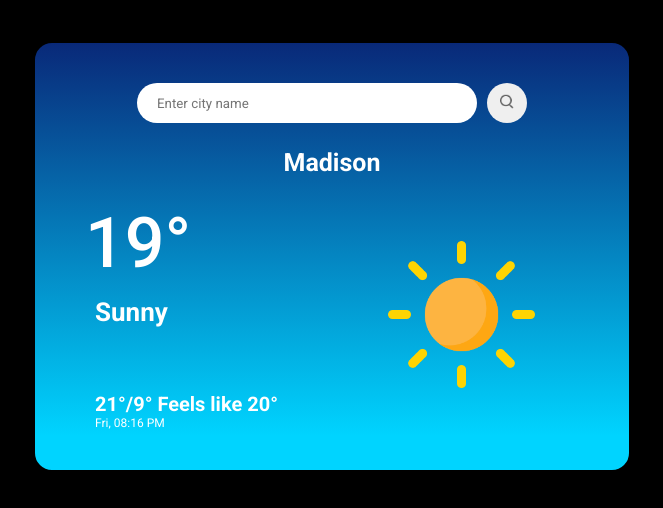
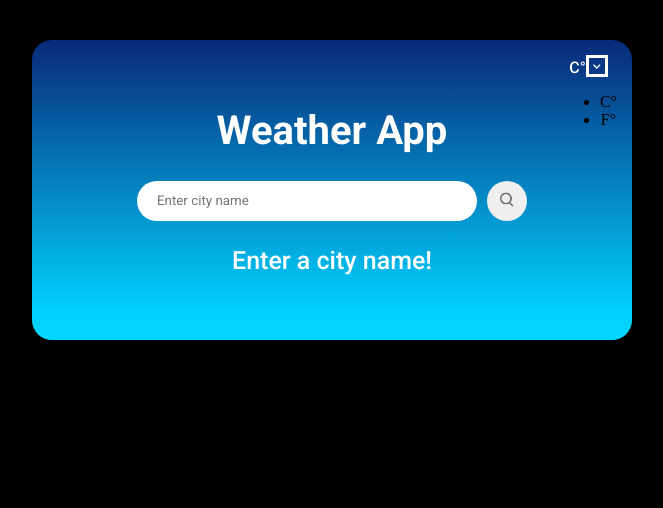
Before and after one commit to BeckWangthumboon/notes-sharing-app-, a React (Vite) app: page / in a window 1280 px wide. Shown: the top 508 px of the page, without its empty margins (308-971 px from the left). Built offline with nearby package versions, Linux system fonts and the light colour scheme.

Commit message:
Error Handling + starting to add units to the page

```diff
--- a/index.html
+++ b/index.html
@@ -10,6 +10,11 @@
       href="https://fonts.googleapis.com/css2?family=Roboto:wght@400;500;700&display=swap"
       rel="stylesheet"
     />
+    <link
+      rel="stylesheet"
+      href="https://unpkg.com/boxicons@latest/css/boxicons.min.css"
+    />
+
     <title>Weather App</title>
   </head>
   <body>
--- a/package.json
+++ b/package.json
@@ -10,6 +10,7 @@
     "preview": "vite preview"
   },
   "dependencies": {
+    "boxicons": "^2.1.4",
     "dayjs": "^1.11.13",
     "react": "^18.3.1",
     "react-dom": "^18.3.1"
--- a/src/components/Searchbar.jsx
+++ b/src/components/Searchbar.jsx
@@ -11,6 +11,8 @@ const Searchbar = ({ onClickSearch }) => {
     if (city) {
       onClickSearch(city);
       inputRef.current.value = "";
+    } else {
+      alert("Enter City Name");
     }
   };
 
--- a/src/components/Weather.jsx
+++ b/src/components/Weather.jsx
@@ -17,23 +17,20 @@ const Weather = () => {
 
   const apiKey = "e809b342073f343a934e38fabdec2006";
 
-  const [weatherData, setWeatherData] = useState({
-    humidity: 0,
-    windSpeed: 0,
-    cityName: "Madison",
-    temp: 19,
-    maxTemp: 21,
-    minTemp: 9,
-    feelsLike: 20,
-    weatherName: "Sunny",
-  });
+  const [weatherData, setWeatherData] = useState(false);
   const [weatherIcon, setWeatherImage] = useState(clearIcon);
+  const [units, setUnits] = useState("metric");
 
   const search = async (city) => {
     try {
-      const url = `https://api.openweathermap.org/data/2.5/weather?q=${city}&units=metric&appid=${apiKey}`;
+      const url = `https://api.openweathermap.org/data/2.5/weather?q=${city}&units=${units}&appid=${apiKey}`;
       const response = await fetch(url);
       const data = await response.json();
+
+      if (!response.ok) {
+        alert(data.message);
+        return;
+      }
 
       setWeatherData({
         humidity: data.main.humidity,
@@ -77,7 +74,10 @@ const Weather = () => {
               break;
           }
       }
-    } catch (error) {}
+    } catch (error) {
+      setWeatherData(false);
+      console.log("Error in fetching data");
+    }
   };
 
   const { cityName, temp, maxTemp, minTemp, feelsLike, weatherName } =
@@ -85,7 +85,21 @@ const Weather = () => {
 
   return (
     <div className="outside-container">
+      <div className="dropdown-menu">
+        <span className="dropdown-text">
+          {units === "metric" ? "C" : "F"}&deg;
+        </span>
+        <i class="bx bx-chevron-down dropdown-icon"></i>
+        <ul className="dropdown-options">
+          <li>C&deg;</li>
+          <li>F&deg;</li>
+        </ul>
+      </div>
+
+      <h1 className="weather-app-title">Weather App</h1>
       <Searchbar onClickSearch={search} />
+      {weatherData ? (
+        <>
           <div className="weather-information-container">
             <div className="city-name-container">
               <p className="city-name">{cityName}</p>
@@ -105,6 +119,12 @@ const Weather = () => {
               </div>
             </div>
           </div>
+        </>
+      ) : (
+        <>
+          <p className="intro-message">Enter a city name!</p>
+        </>
+      )}
     </div>
   );
 };
--- a/src/components/components-styles/Weather.css
+++ b/src/components/components-styles/Weather.css
@@ -1,6 +1,4 @@
 .outside-container {
-  border-color: black;
-  border-style: solid;
   padding: 40px;
   background: rgb(0, 15, 36);
   border-radius: 20px;
@@ -10,6 +8,38 @@
     rgba(9, 41, 121, 1) 0%,
     rgba(0, 212, 255, 1) 92%
   );
+  position: relative;
+}
+
+.weather-app-title {
+  color: white;
+  font-family: Roboto, Arial, sans-serif;
+  font-size: 40px;
+}
+
+.intro-message {
+  color: white;
+  font-family: Roboto, Arial, sans-serif;
+  font-size: 25px;
+  font-weight: 500;
+}
+
+.dropdown-menu {
+  position: absolute;
+  top: 15px;
+  right: 15px;
+}
+
+.dropdown-text {
+  color: white;
+  font-family: Roboto, Arial, sans-serif;
+  font-weight: 500;
+}
+
+.dropdown-icon {
+  color: white;
+  border: solid;
+  border-color: white;
 }
 
 .weather-information-container {
```
Also changed, not shown: 1 other file (tests, documents, lock files or other folders). Lines whose indentation alone changed are shown as unchanged.
